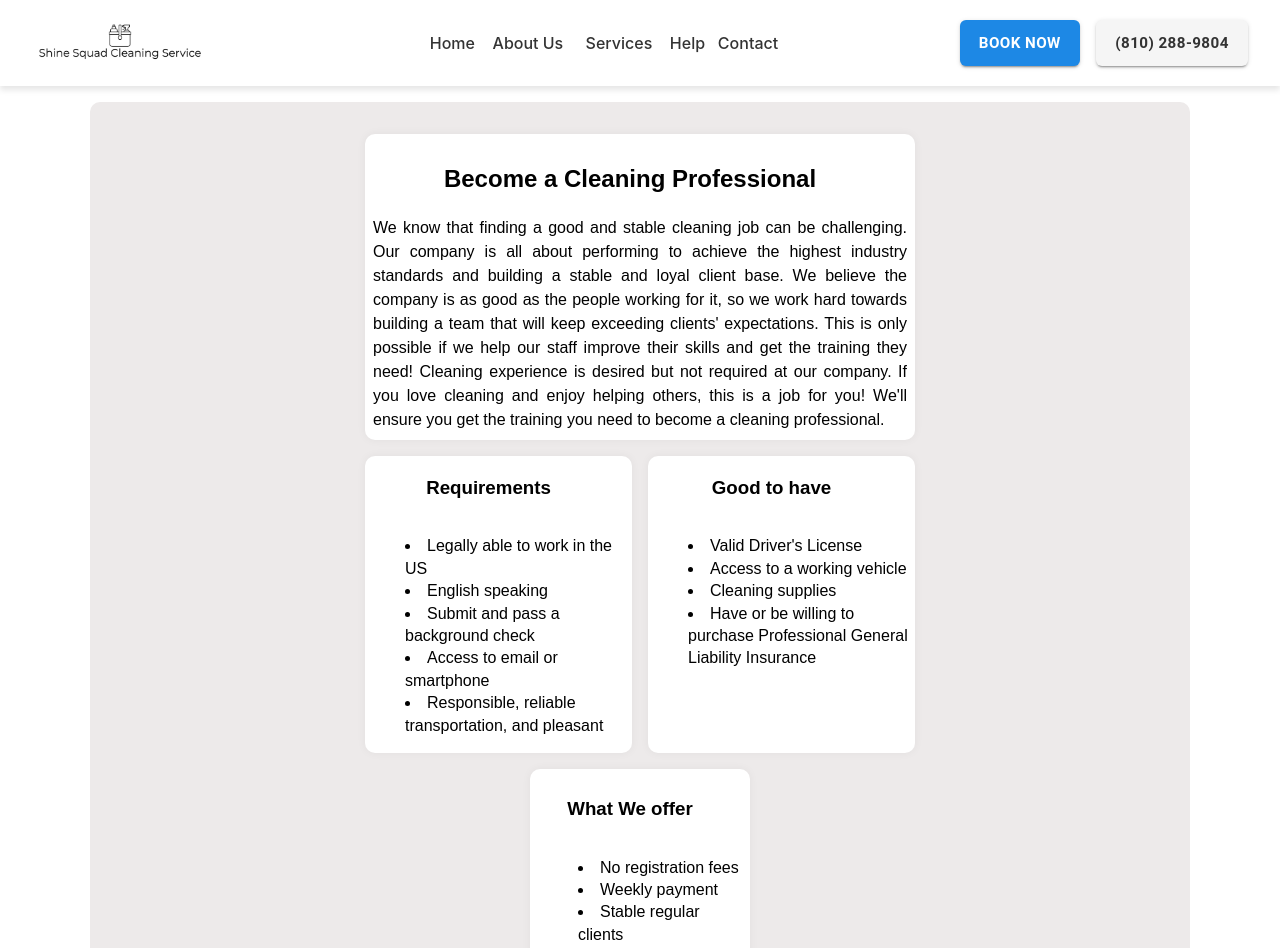
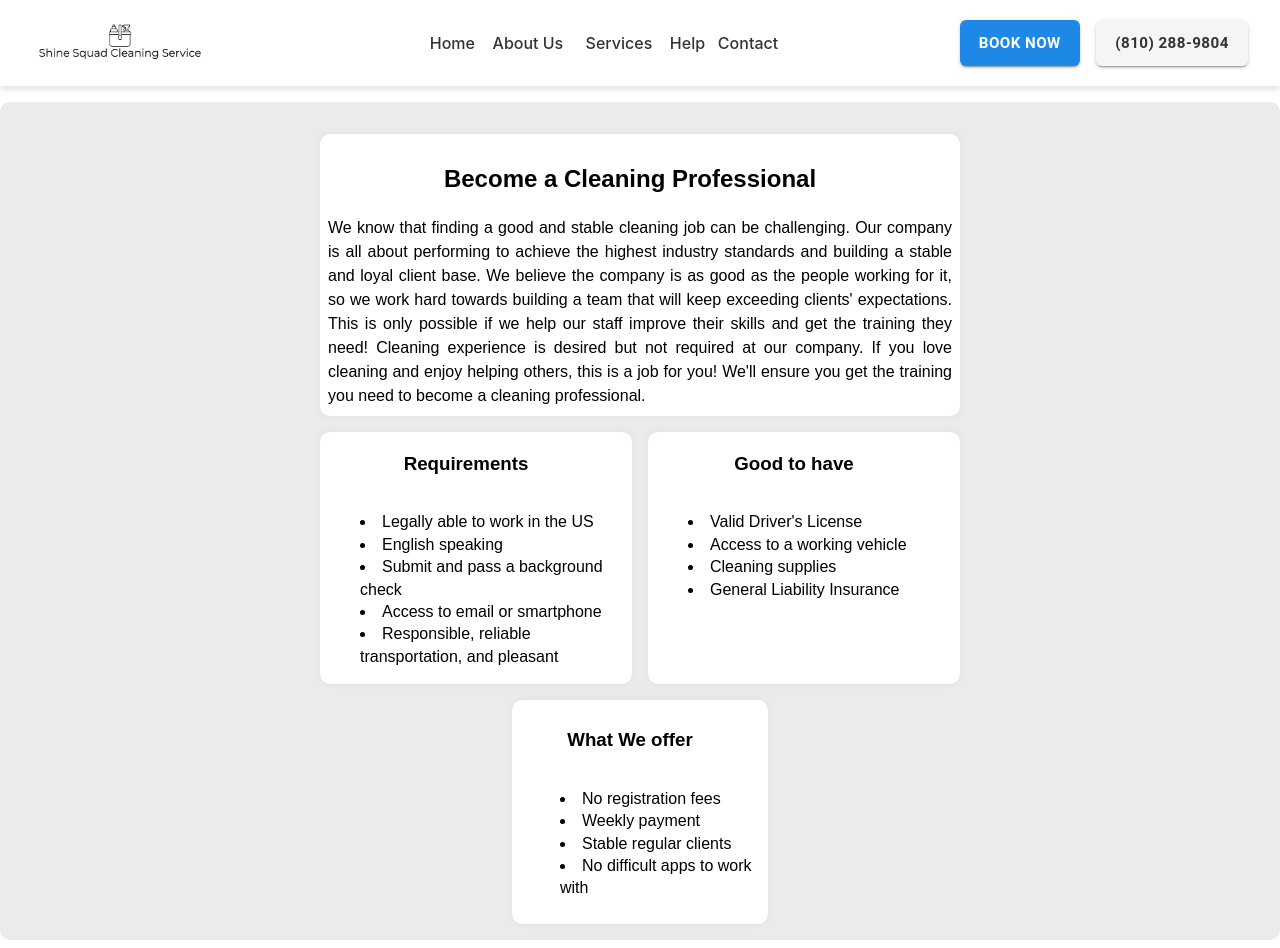
Before and after one commit to jamesd810/shine-squad, a React (Vite) app: page /job-application in a window 1280 px wide. Shown: the top 948 px of the page. Built offline with nearby package versions, Linux system fonts and the light colour scheme; no server answers; some icons are missing.

Commit message:
Styling changes

```diff
--- a/src/pages/AboutUs/JobApplication/jobApplication.scss
+++ b/src/pages/AboutUs/JobApplication/jobApplication.scss
@@ -6,8 +6,6 @@
   display: flex;
   flex-direction: column;
   align-items: center;
-  width: 100%;
-  max-width: 1100px;
   margin: 1rem auto;
 
   p {
@@ -21,8 +19,6 @@
     border-radius: 10px;
     padding: 0.5rem;
     box-shadow: 0 0 10px rgba(0, 0, 0, 0.05);
-    width: 100%;
-    max-width: 720px;
     margin-top: 2rem;
   }
 
@@ -31,7 +27,6 @@
     flex-direction: column;
     justify-content: center;
     align-items: stretch;
-    width: 100%;
     gap: 1rem;
   }
 
@@ -57,8 +52,6 @@
     border-radius: 10px;
     padding: 0.5rem;
     box-shadow: 0 0 10px rgba(0, 0, 0, 0.05);
-    width: 100%;
-    max-width: 360px;
     margin-top: 1rem;
     margin-bottom: 1rem;
   }
--- a/src/pages/AboutUs/JobApplication/jobDescription.tsx
+++ b/src/pages/AboutUs/JobApplication/jobDescription.tsx
@@ -52,10 +52,7 @@ const JobDescription = (): React.JSX.Element => (
             <li>Valid Driver's License</li>
             <li>Access to a working vehicle</li>
             <li>Cleaning supplies</li>
-            <li>
-              Have or be willing to purchase Professional General Liability
-              Insurance
-            </li>
+            <li>General Liability Insurance</li>
           </ul>
         </div>
       </section>
```
Also changed, not shown: 1 other file (tests, documents, lock files or other folders).
